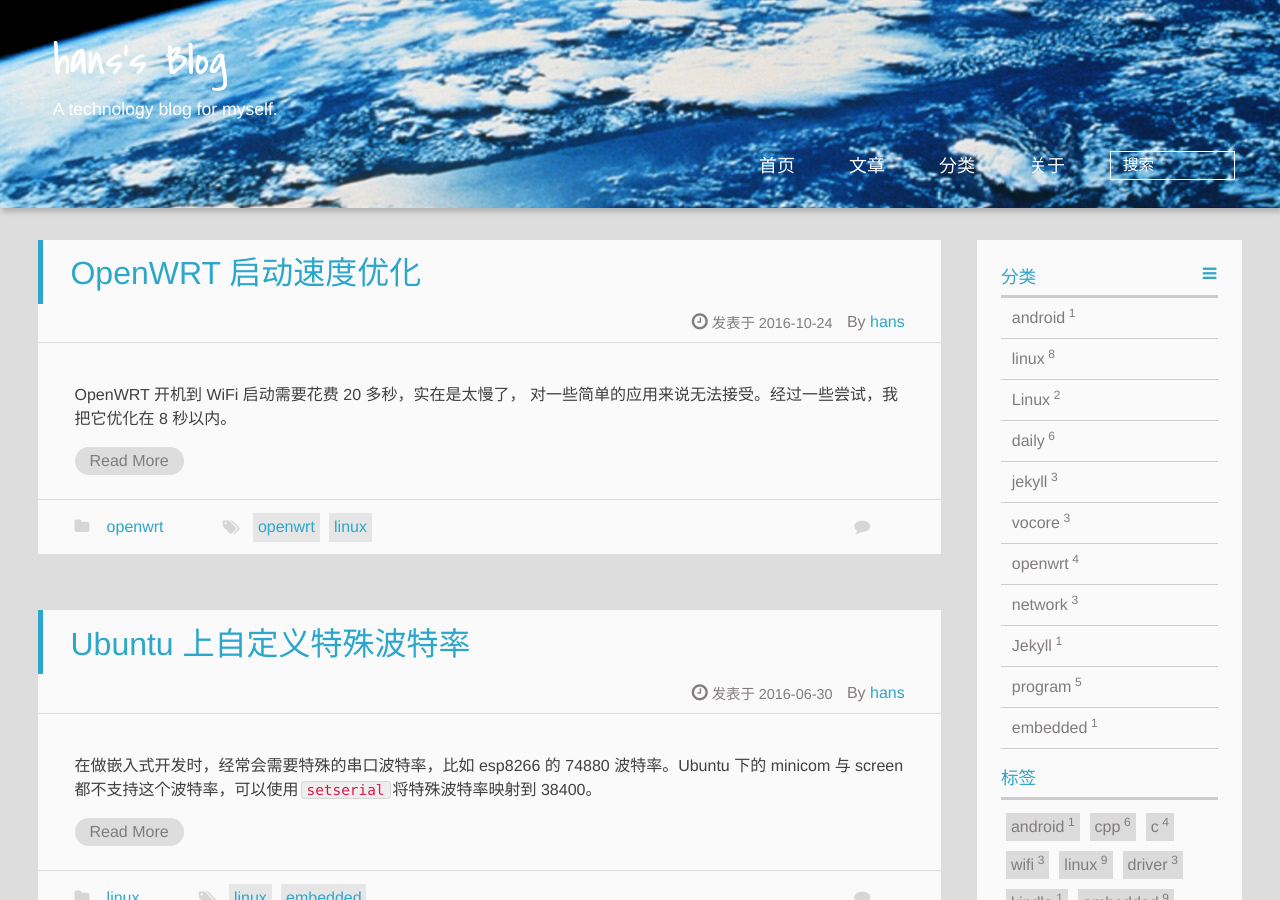
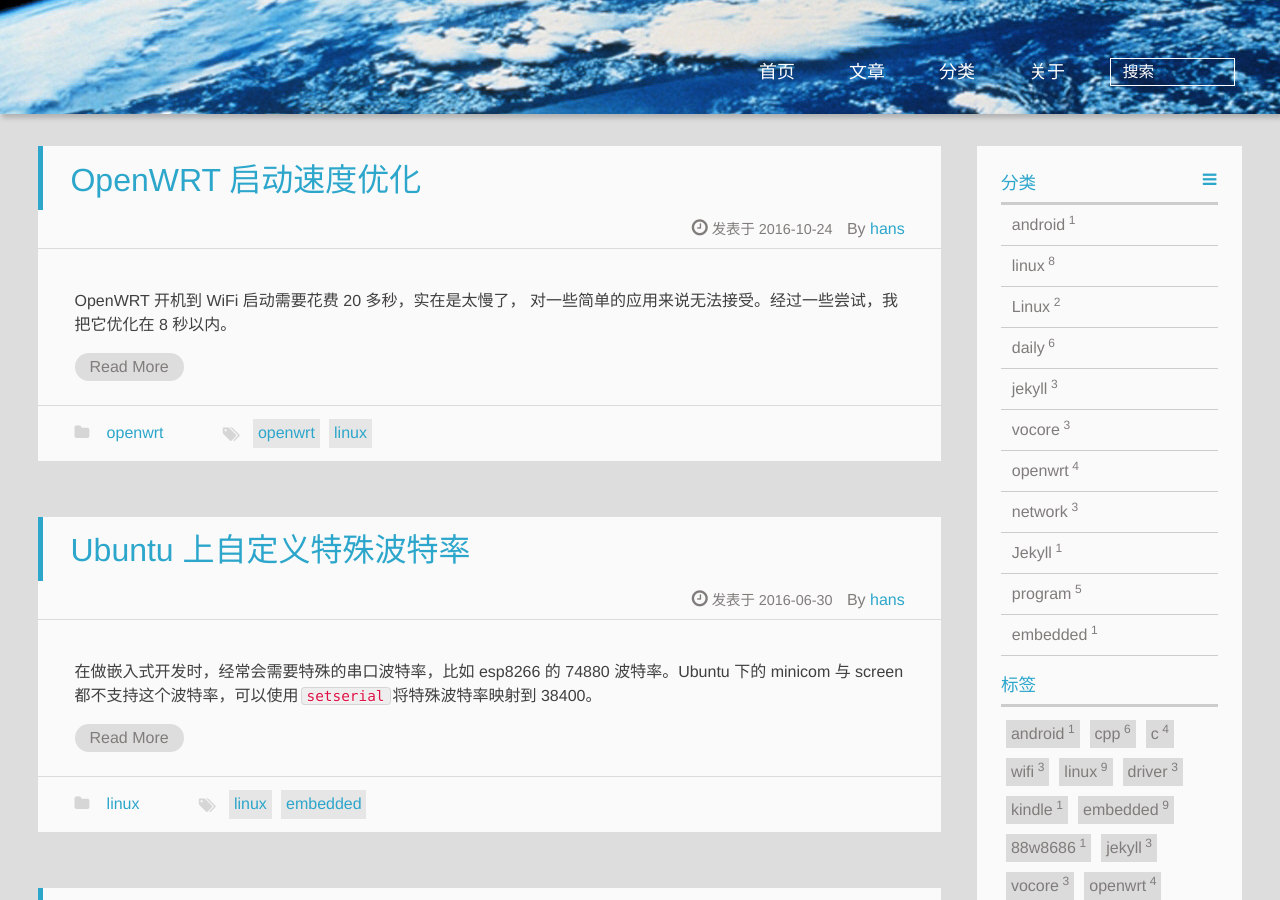
Before and after one commit to hans007/Hans007.GitHub.io, a Jekyll site: the page built from index.html, in a window 1280 px wide and 900 px high. Built offline with Jekyll 4.4.1, drawn with Linux system fonts in a browser that asks for light colours; Markdown is read by kramdown in place of the engine named in the settings; the list of posts is cut into pages by our own code; comment, search, counter and statistics services are not loaded.

Commit message:
去掉多说

```diff
--- a/_config.yml
+++ b/_config.yml
@@ -114,8 +114,8 @@ links:
 excerpt_separator: <!--more-->
 
 #### Comment
-duoshuo_shortname: simpleyyt   ## e.g. wuchong   your duoshuo short name.
-disqus_shortname:     ## e.g. wuchong   your disqus short name.
+##duoshuo_shortname: simpleyyt   ## e.g. wuchong   your duoshuo short name.
+##disqus_shortname:     ## e.g. wuchong   your disqus short name.
 
 #### Share button
 jiathis:
--- a/_includes/_partial/header.html
+++ b/_includes/_partial/header.html
@@ -4,10 +4,12 @@
 				<a href="{{ site.baseurl }}/"><img src="{{ site.assets }}/{{ site.imglogo.src }}" alt="{{ site.title }}" title="{{ site.title }}"/></a>
 			</div>
 			{% endif %}
-			<div id="textlogo">
-				<h1 class="site-name"><a href="{{ site.baseurl }}/" title="{{ site.title }}">{{ site.title }}</a></h1>
-				<h2 class="blog-motto">{% if site.tagline %}{{ site.tagline }}{% endif %}</h2>
-			</div>
+
+			<!--<div id="textlogo">-->
+				<!--<h1 class="site-name"><a href="{{ site.baseurl }}/" title="{{ site.title }}">{{ site.title }}</a></h1>-->
+				<!--<h2 class="blog-motto">{% if site.tagline %}{{ site.tagline }}{% endif %}</h2>-->
+			<!--</div>-->
+
 			<div class="navbar"><a class="navbutton navmobile" href="#" title="menu">
 			</a></div>
 			<nav class="animated">
```
